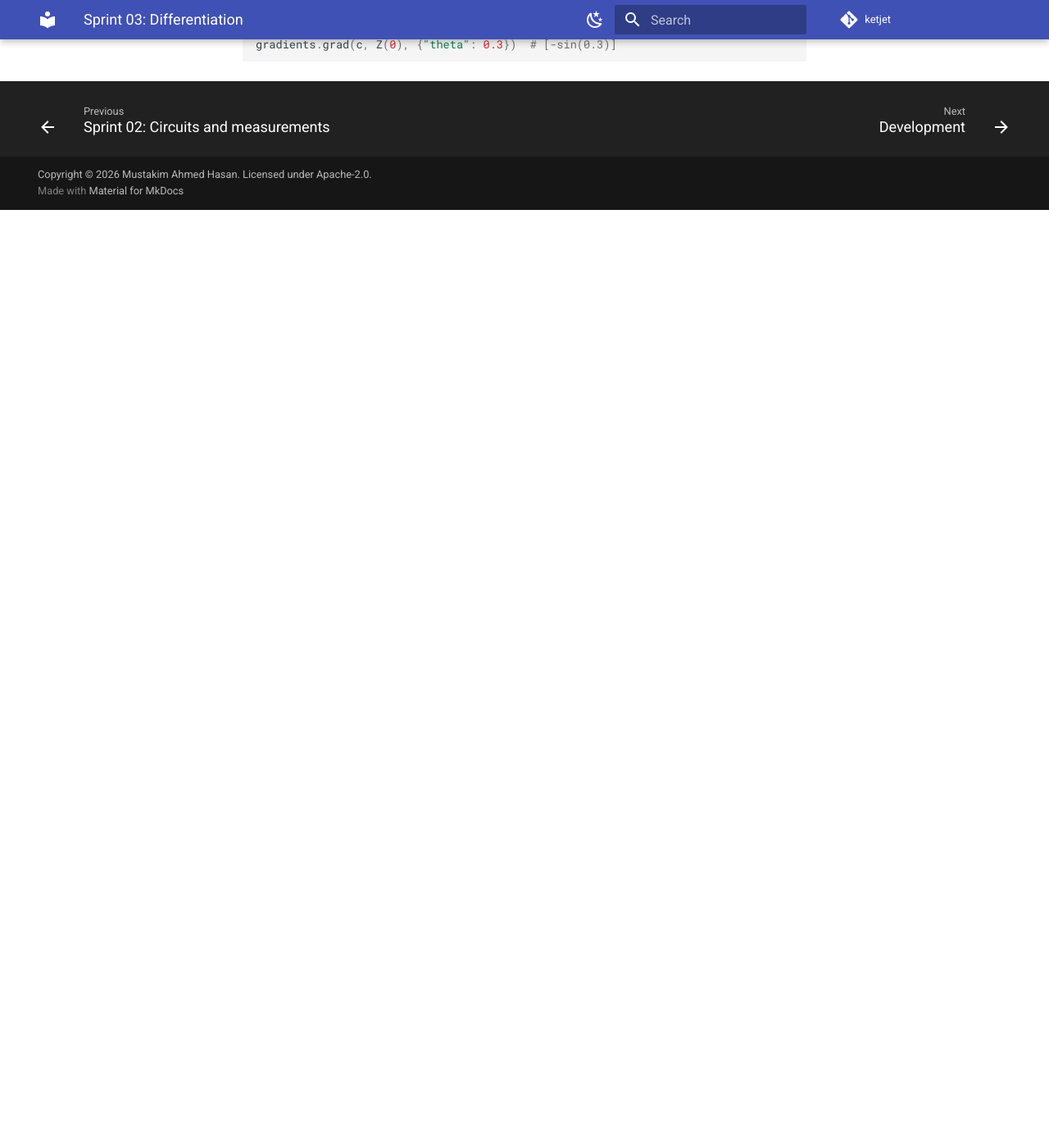
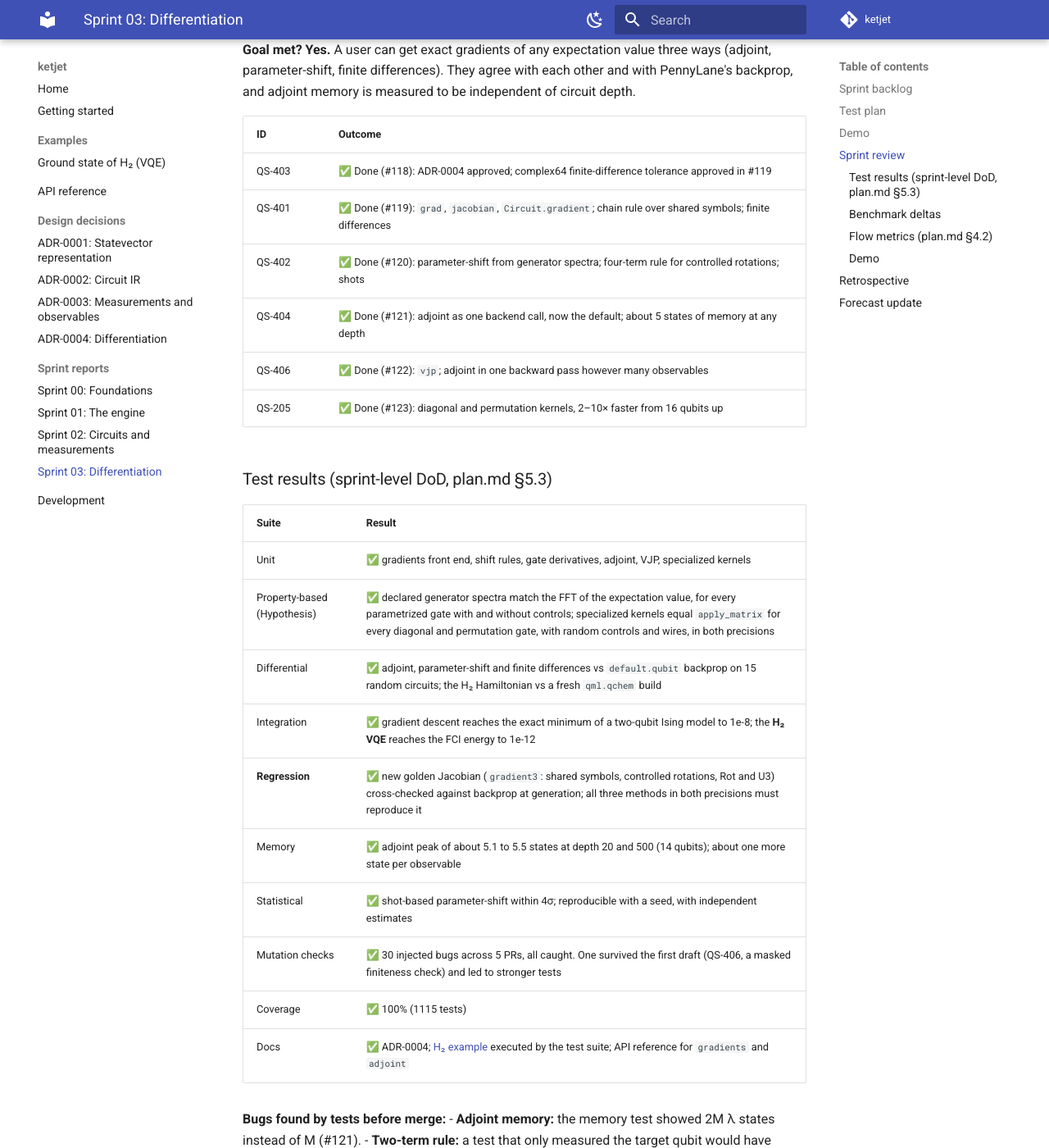
Before and after one commit to hasanahmed77/high-performance-differentiable-quantum-simulator, an MkDocs documentation site: the page built from docs/sprints/sprint-03.md, in a window 1280 px wide and 1400 px high, scrolled down 2105 px. Shown: the whole window at 82% size. Built offline with MkDocs 1.6.1 and Material for MkDocs 9.7.7, drawn with Linux system fonts in a browser that asks for light colours; nearby versions of some CDN libraries; comment, search, counter and statistics services are not loaded; before the commit the page ends 2361 px from its top, so only the background shows below that; some of the changed text lies outside the part shown.

Commit message:
docs: Sprint 03 review, H₂ VQE example and gradient golden file (#124)
* docs: Sprint 03 review, H2 VQE example and gradient golden file

- docs/examples/vqe-h2.md: VQE on H2 (STO-3G, 0.7414 A) with adjoint
  gradients, reaching the FCI energy to 1e-12. The test suite executes
  the page, checks every printed line appears on it, and rebuilds the
  Hamiltonian with qml.qchem to catch drift.
- tests/regression: golden Jacobian (gradient3) cross-checked against
  default.qubit backprop; all three methods, both precisions.
- Sprint 03 review: outcomes, test results, benchmark deltas, flow
  metrics, retrospective, forecast. README status and a gradients
  snippet.

Co-Authored-By: Claude Opus 5.5 <noreply@anthropic.com>

* docs: print the H2 finite-difference gradient to 6 decimals

Finite differences are accurate to about 1e-9 there, so the 8th decimal
rounded differently on Linux (-0.79189487) and macOS (-0.79189488). The
executed-docs test caught it.

Co-Authored-By: Claude Opus 5.5 <noreply@anthropic.com>

* docs: count the third pre-merge CI failure in the Sprint 03 report

Co-Authored-By: Claude Opus 5.5 <noreply@anthropic.com>

---------

Co-authored-by: Claude Opus 5.5 <noreply@anthropic.com>

````diff
--- a/docs/sprints/sprint-03.md
+++ b/docs/sprints/sprint-03.md
@@ -2,7 +2,8 @@
 
 | | |
 |---|---|
-| **Status** | In progress |
+| **Status** | In review |
+| **Review** | 2026-11-11 |
 | **Started** | 2026-11-10 |
 | **Milestone** | `Sprint 03 – Differentiation` |
 | **Sprint goal** | A user can get exact gradients of any expectation value three ways (adjoint, parameter-shift, finite differences) that agree with each other and with PennyLane, with adjoint memory proven independent of circuit depth. |
@@ -11,12 +12,12 @@
 
 | ID | Story | Pts | Depends on | PR |
 |---|---|---|---|---|
-| QS-403 | ADR-0004: differentiation (adjoint, shift rules, VJP) | 2 | n/a | this PR |
-| QS-401 | `ketjet.gradients` front end (D1, D2) and central finite differences | 2 | ADR-0004 | |
-| QS-402 | Parameter-shift from generator spectra, including four-term rules for controlled rotations | 3 | QS-401 | |
-| QS-404 | Adjoint differentiation as a backend capability, with a memory test | 8 | QS-402 | |
-| QS-406 | Vector-Jacobian products, adjoint in one backward pass | 3 | QS-404 | |
-| QS-205 | Specialized kernels for diagonal and permutation gates, with a benchmark | 5 | n/a | |
+| QS-403 | ADR-0004: differentiation (adjoint, shift rules, VJP) | 2 | n/a | #118 |
+| QS-401 | `ketjet.gradients` front end (D1, D2) and central finite differences | 2 | ADR-0004 | #119 |
+| QS-402 | Parameter-shift from generator spectra, including four-term rules for controlled rotations | 3 | QS-401 | #120 |
+| QS-404 | Adjoint differentiation as a backend capability, with a memory test | 8 | QS-402 | #121 |
+| QS-406 | Vector-Jacobian products, adjoint in one backward pass | 3 | QS-404 | #122 |
+| QS-205 | Specialized kernels for diagonal and permutation gates, with a benchmark | 5 | n/a | #123 |
 | | **Total** | **23** | | |
 
 **Sequencing:** ADR-0004 (this planning PR) must be approved before any gradient code. Gradient PRs are serial,
@@ -38,15 +39,82 @@ kernels.
 ## Demo
 
 A VQE-style optimization on the H₂ molecule: gradient descent with adjoint gradients on a Hamiltonian, converging
-to the known ground-state energy.
+to the known ground-state energy. See [Sprint review: Demo](#demo_1) for the result.
+
+## Sprint review
+
+**Goal met? Yes.** A user can get exact gradients of any expectation value three ways (adjoint, parameter-shift,
+finite differences). They agree with each other and with PennyLane's backprop, and adjoint memory is measured to be
+independent of circuit depth.
+
+| ID | Outcome |
+|---|---|
+| QS-403 | ✅ Done (#118): ADR-0004 approved; complex64 finite-difference tolerance approved in #119 |
+| QS-401 | ✅ Done (#119): `grad`, `jacobian`, `Circuit.gradient`; chain rule over shared symbols; finite differences |
+| QS-402 | ✅ Done (#120): parameter-shift from generator spectra; four-term rule for controlled rotations; shots |
+| QS-404 | ✅ Done (#121): adjoint as one backend call, now the default; about 5 states of memory at any depth |
+| QS-406 | ✅ Done (#122): `vjp`; adjoint in one backward pass however many observables |
+| QS-205 | ✅ Done (#123): diagonal and permutation kernels, 2–10× faster from 16 qubits up |
+
+### Test results (sprint-level DoD, plan.md §5.3)
+
+| Suite | Result |
+|---|---|
+| Unit | ✅ gradients front end, shift rules, gate derivatives, adjoint, VJP, specialized kernels |
+| Property-based (Hypothesis) | ✅ declared generator spectra match the FFT of the expectation value, for every parametrized gate with and without controls; specialized kernels equal `apply_matrix` for every diagonal and permutation gate, with random controls and wires, in both precisions |
+| Differential | ✅ adjoint, parameter-shift and finite differences vs `default.qubit` backprop on 15 random circuits; the H₂ Hamiltonian vs a fresh `qml.qchem` build |
+| Integration | ✅ gradient descent reaches the exact minimum of a two-qubit Ising model to 1e-8; the **H₂ VQE** reaches the FCI energy to 1e-12 |
+| **Regression** | ✅ new golden Jacobian (`gradient3`: shared symbols, controlled rotations, Rot and U3) cross-checked against backprop at generation; all three methods in both precisions must reproduce it |
+| Memory | ✅ adjoint peak of about 5.1 to 5.5 states at depth 20 and 500 (14 qubits); about one more state per observable |
+| Statistical | ✅ shot-based parameter-shift within 4σ; reproducible with a seed, with independent estimates |
+| Mutation checks | ✅ 30 injected bugs across 5 PRs, all caught. One survived the first draft (QS-406, a masked finiteness check) and led to stronger tests |
+| Coverage | ✅ 100% (1115 tests) |
+| Docs | ✅ ADR-0004; [H₂ example](../examples/vqe-h2.md) executed by the test suite; API reference for `gradients` and `adjoint` |
+
+**Bugs found by tests before merge:**
+- **Adjoint memory:** the memory test showed 2M λ states instead of M (#121).
+- **Two-term rule:** a test that only measured the target qubit would have hidden the wrong shift rule for controlled rotations. It now measures the control (#120).
+- **Signed zeros:** Linux and Windows doctests printed `-0.`, twice (#121, #123). The math was right; only the printing differed by platform.
+- **Over-precise docs:** the H₂ page printed a finite-difference gradient to 8 decimals, past its ~1e-9 accuracy, so Linux rounded the last digit differently. The executed-docs test caught it; the page prints 6 decimals now (#124).
+
+### Benchmark deltas
+
+From #123 (Apple M2, complex128, best of 7): specialized kernels vs the dense kernel. At 20 to 22 qubits they're
+4–7× faster for controlled and phase gates and 2–3× for full-state gates (RZ, X, SWAP). At 10 qubits, per-call
+overhead dominates and X is 0.8×. That's one machine; the methodology ADR and asv suite (QS-1101, QS-1102) come
+later.
+
+### Flow metrics (plan.md §4.2)
+
+| Metric | Value |
+|---|---|
+| Throughput | 23 of 23 points, 6 of 6 stories (Sprint 0: 16, Sprint 1: 18, Sprint 2: 21) |
+| Sprint duration | 2026-11-10 to 2026-11-11 |
+| WIP limits | Held: one story PR in review at a time (serial by design) |
+| Escaped defects | 0 |
+| CI failures before merge | 3, all platform-dependent output: two signed-zero doctests (#121, #123) and one over-precise docs print (#124) |
+
+### Demo
+
+[The ground state of H₂](../examples/vqe-h2.md): 4 qubits, 15 Pauli terms, a one-parameter ansatz, and 40 steps
+of gradient descent with adjoint gradients.
 
 ```python
-import ketjet as kj
-from ketjet import gradients
-from ketjet.observables import Z
-from ketjet.operations import Parameter
+energy = ansatz.bind(values).expval(H)
+print(f"{energy:.10f}")              # -1.1372697289 (FCI: -1.1372697289)
+print(f"{(hartree_fock - exact) * 1000:.2f} mHa")   # 20.59 mHa of correlation energy, all recovered
+```
 
-theta = Parameter("theta")
-c = kj.Circuit(1).ry(theta, 0)
-gradients.grad(c, Z(0), {"theta": 0.3})  # [-sin(0.3)]
-```
+## Retrospective
+
+| Keep | Change | Try |
+|---|---|---|
+| **Chain the oracles.** Finite differences checked parameter-shift, which checked adjoint, and PennyLane checked all three. Each method landed with an independent reference already in place | **Signed zeros broke CI twice.** macOS (Accelerate) and Linux/Windows (OpenBLAS) differ in the sign of zero. Doctests that print arrays now normalize with `+ 0.0`, and printed values never exceed the precision of the method | Run the doctests in a Linux container locally before pushing (free, with Docker or Colima) |
+| **Measure the ADR's claims.** The memory test turned "2 + M states" into a number, and caught the code breaking it | **Label only fragment-less PRs `skip-changelog`.** I added it to #122 out of habit and removed it | Run `mutmut` nightly instead of hand-written mutants (carried over from Sprints 1 and 2) |
+| **Run the docs.** The H₂ page is executed by the tests, and every printed line must appear on the page | Regenerating golden files rewrote an unrelated one with 1-ulp noise. It was restored; regeneration should write only the files that changed meaningfully | |
+
+## Forecast update
+
+Throughput over four sprints: 16, 18, 21 and 23 points (mean 19.5). 243 points remain across Sprints 4–16, which is
+about 12.5 sprints at the current pace, inside the 13 sprints planned. Sprint 4 brings the PennyLane device
+(QS-501 to QS-505), which rests on this sprint's `jacobian` and `vjp`, and the first PyPI release, **v0.1.0**.
--- a/mkdocs.yml
+++ b/mkdocs.yml
@@ -35,6 +35,8 @@ theme:
 nav:
   - Home: index.md
   - Getting started: getting-started.md
+  - Examples:
+      - "Ground state of H₂ (VQE)": examples/vqe-h2.md
   - API reference: reference.md
   - Design decisions:
       - "ADR-0001: Statevector representation": adr/0001-statevector-representation.md
````
Also changed, not shown: README.md (+26 -1 lines), docs/examples/vqe-h2.md (added, +106 -0 lines), 5 other files.
